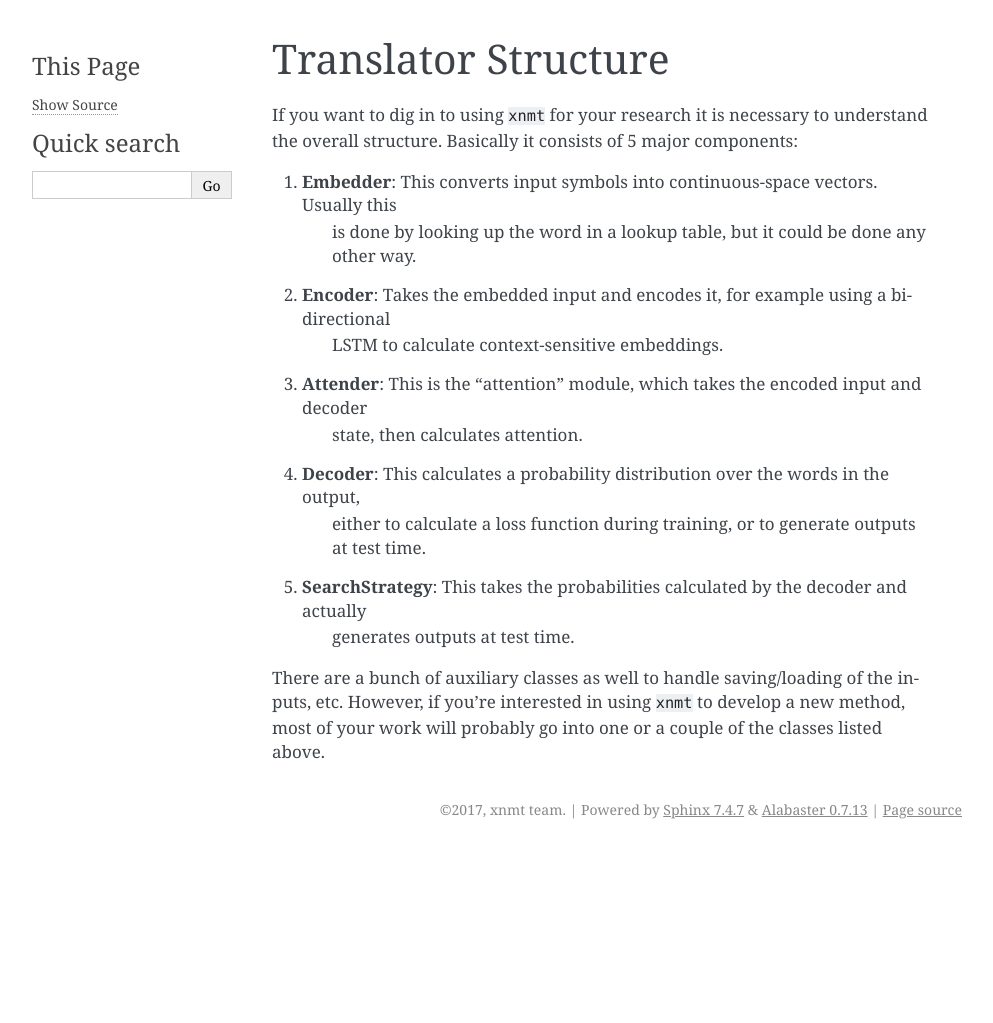
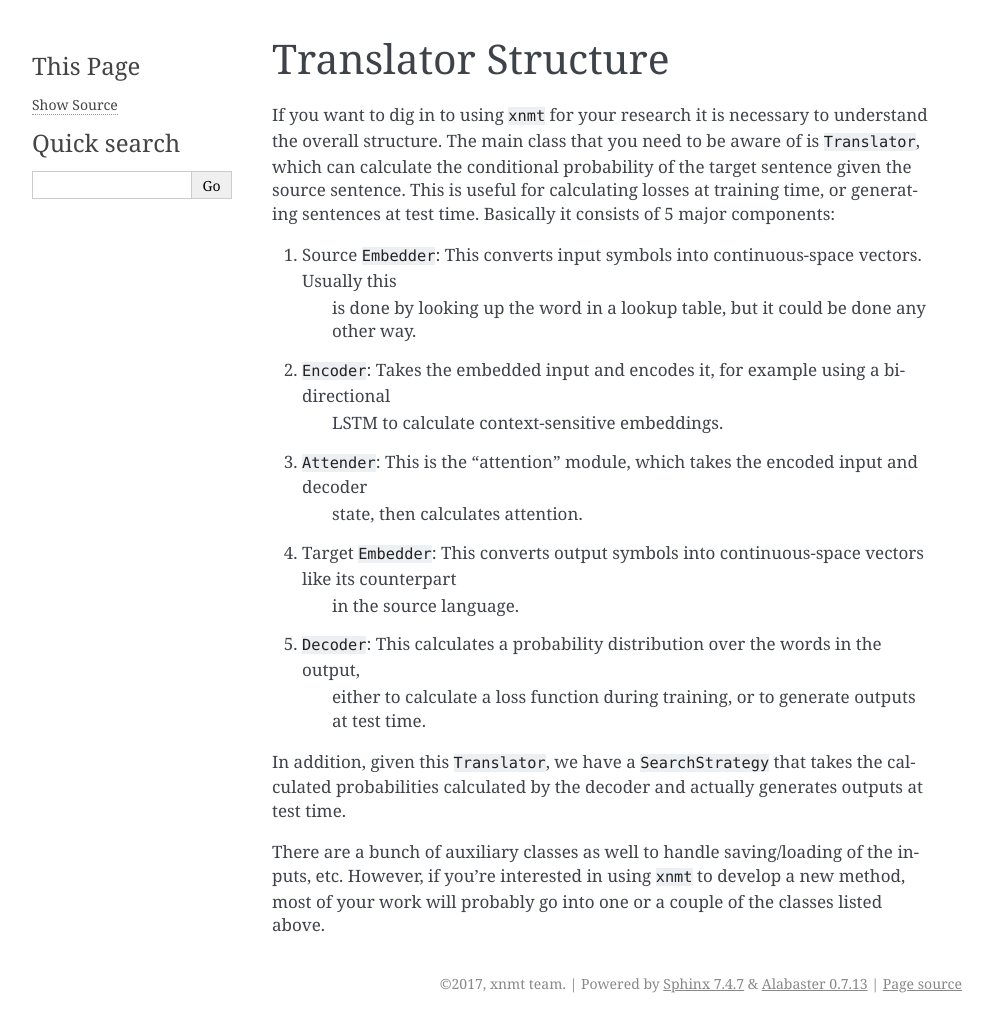
Before and after one commit to neulab/xnmt, a Sphinx documentation site: the page built from doc/source/translator_structure.rst, in a window 1280 px wide. Shown: the whole page, without its empty margins (148-1141 px from the left). Built offline with Sphinx 7.4.7, drawn with Linux system fonts in a browser that asks for light colours; formulas are drawn with MathJax 3; before the commit the page ends 900 px from its top, so only the background shows below that.

Commit message:
Updated translator

```diff
--- a/doc/source/translator_structure.rst
+++ b/doc/source/translator_structure.rst
@@ -2,20 +2,26 @@ Translator Structure
 ====================
 
 If you want to dig in to using ``xnmt`` for your research it is necessary to understand
-the overall structure. Basically it consists of 5 major components:
+the overall structure. The main class that you need to be aware of is ``Translator``, which
+can calculate the conditional probability of the target sentence given the source sentence.
+This is useful for calculating losses at training time, or generating sentences at test time.
+Basically it consists of 5 major components:
 
-1. **Embedder**: This converts input symbols into continuous-space vectors. Usually this
-                 is done by looking up the word in a lookup table, but it could be done
-                 any other way.
-2. **Encoder**:  Takes the embedded input and encodes it, for example using a bi-directional
-                 LSTM to calculate context-sensitive embeddings.
-3. **Attender**: This is the "attention" module, which takes the encoded input and decoder
-                 state, then calculates attention.
-4. **Decoder**:  This calculates a probability distribution over the words in the output,
-                 either to calculate a loss function during training, or to generate outputs
-                 at test time.
-5. **SearchStrategy**: This takes the probabilities calculated by the decoder and actually
-                 generates outputs at test time.
+1. Source ``Embedder``: This converts input symbols into continuous-space vectors. Usually this
+                        is done by looking up the word in a lookup table, but it could be done
+                        any other way.
+2. ``Encoder``:         Takes the embedded input and encodes it, for example using a bi-directional
+                        LSTM to calculate context-sensitive embeddings.
+3. ``Attender``:        This is the "attention" module, which takes the encoded input and decoder
+                        state, then calculates attention.
+4. Target ``Embedder``: This converts output symbols into continuous-space vectors like its counterpart
+                        in the source language.
+5. ``Decoder``:         This calculates a probability distribution over the words in the output,
+                        either to calculate a loss function during training, or to generate outputs
+                        at test time.
+
+In addition, given this ``Translator``, we have a ``SearchStrategy`` that takes the calculated
+probabilities calculated by the decoder and actually generates outputs at test time.
 
 There are a bunch of auxiliary classes as well to handle saving/loading of the inputs,
 etc. However, if you're interested in using ``xnmt`` to develop a new method, most of your
```
Also changed, not shown: doc/source/api_doc.rst (+11 -0 lines), 1 other file.
